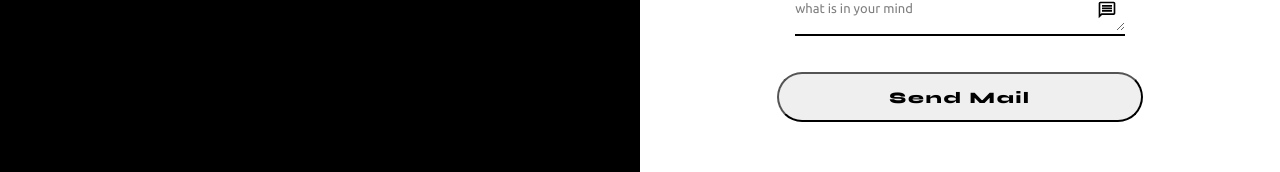
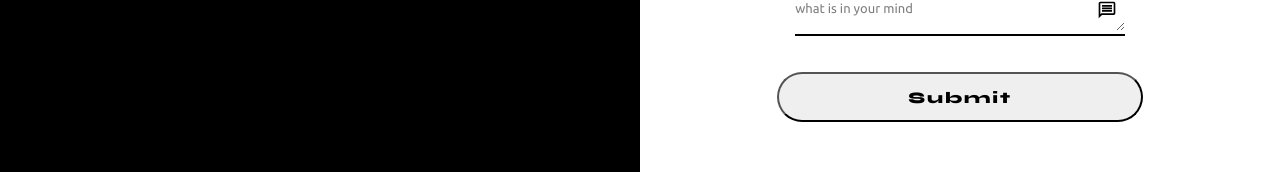
Before and after one commit to DakshCodes/3dDesigner-Portfolio, a Next.js app: page /contact/Contact in a window 1280 px wide. Shown: the part 501-673 px from the top of the page. Built offline with nearby package versions, Linux system fonts and the light colour scheme.

Commit message:
minor change

```diff
--- a/src/pages/contact/Contact.jsx
+++ b/src/pages/contact/Contact.jsx
@@ -67,7 +67,7 @@ const Contact = () => {
                   <span className='icon'><MdOutlineMessage size={20} /></span>
                   <textarea {...formik.getFieldProps('mailmessage')} cols="30" rows="10" placeholder='what is in your mind'></textarea>
                 </div>
-                <button className='btn1' type='submit'>Send Mail</button>
+                <button className='btn1' type='submit'>Submit</button>
 
               </form>
             </div>
```
